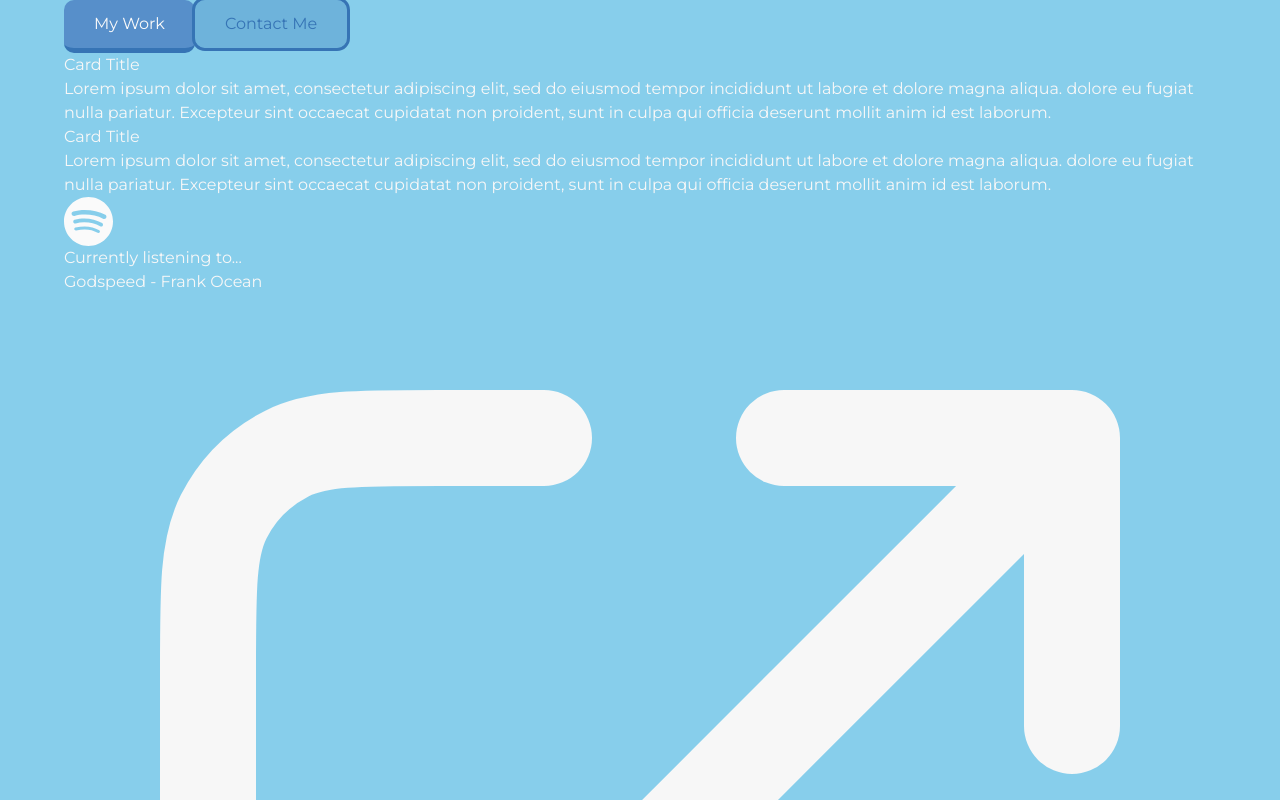
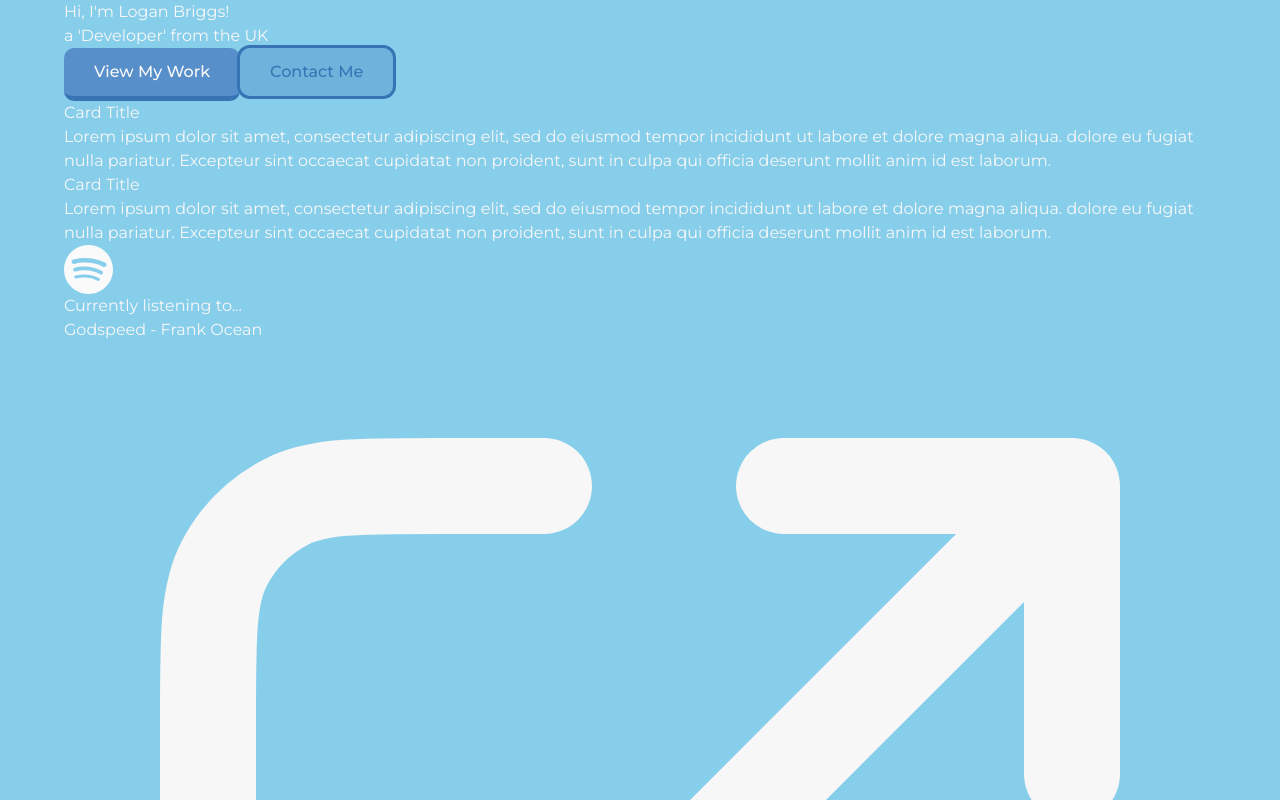
Before and after one commit to loganbriggs08/loganbrig.gs, a Next.js app: page / in a window 1280 px wide. Shown: the top 800 px of the page. Built offline with nearby package versions, Linux system fonts and the light colour scheme.

Commit message:
Continue heading integration

```diff
--- a/src/app/components/footer.tsx
+++ b/src/app/components/footer.tsx
@@ -3,9 +3,9 @@ import Spotify from "@/app/components/spotify";
 
 export default function Footer() {
     return (
-        <footer className="absolute bottom-0 w-full">
+        <footer className="w-full">
             <div className="small_content w-full md:large_content">
-                <div className="absolute z-10 bottom-10">
+                <div className="absolute z-10 bottom-0">
                     <Spotify
                         playing={true}
                         current_song={
--- a/src/app/globals.css
+++ b/src/app/globals.css
@@ -53,6 +53,7 @@ body {
 /* Styles just for primary buttons */
 .btn-primary {
   color: var(--white);
+  font-weight: 500;
   border-bottom: solid 5px var(--dark-blue);
   background-color: var(--mid-blue);
 }
@@ -60,6 +61,7 @@ body {
 /* Styles just for secondary buttons */
 .btn-secondary {
   color: var(--dark-blue);
+  font-weight: 500;
   outline: solid 3px var(--dark-blue);
   background-color: var(--dark-blue-light);
 }
--- a/src/app/page.tsx
+++ b/src/app/page.tsx
@@ -1,20 +1,39 @@
 import Footer from "@/app/components/footer";
 import Card from "@/app/components/card";
+// import Clouds from "@/app/components/clouds";
 
 export default function Home() {
 	return (
 		<main>
-            <div className="mt-10 small_content md:large_content">
-                <div className="">
-                    <button className="btn btn-primary">
-                        My Work
-                    </button>
+            <div className="bg-[var(--space-blue)]">
+                <div className="pt-56 small_content md:large_content">
+                    <div>
+                        <h1 className="text-5xl font-semibold">
+                            Hi, I&#39;m <a className="underline text-[var(--dark-blue)]">Logan Briggs</a>!
+                        </h1>
 
-                    <button className="btn btn-secondary ml-3 mb-10">
-                        Contact Me
-                    </button>
+                        <h1 className="text-5xl font-semibold mt-5">
+                            a <span className="text-[var(--dark-blue)]">&#39;Developer&#39;</span> from the UK
+                        </h1>
+                    </div>
+
+
+                    <div className="mt-12 pb-20">
+                        <button className="btn btn-primary">
+                            View My Work
+                        </button>
+
+                        <button className="btn btn-secondary ml-3">
+                            Contact Me
+                        </button>
+                    </div>
+
                 </div>
+            </div>
 
+            {/*<Clouds type={"both_heavy"} />*/}
+
+            <div className="pt-20 mb-20 small_content md:large_content">
                 <div className="grid grid-cols-1 gap-10 md:grid-cols-2">
                     <Card
                         title={"Card Title"}
```
